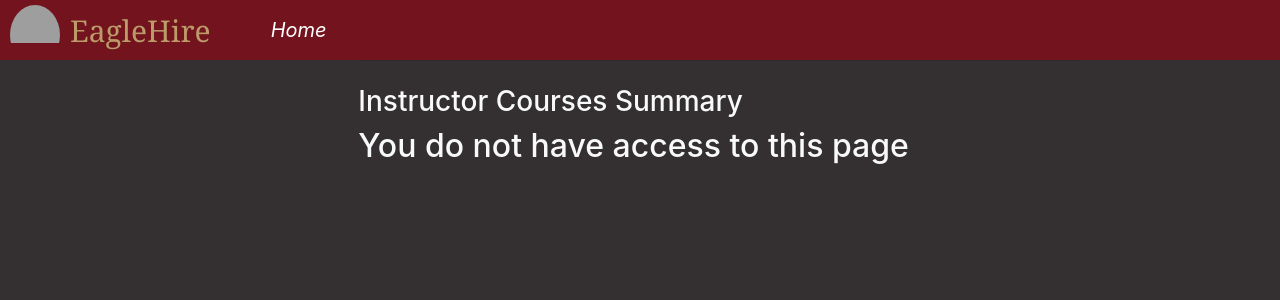
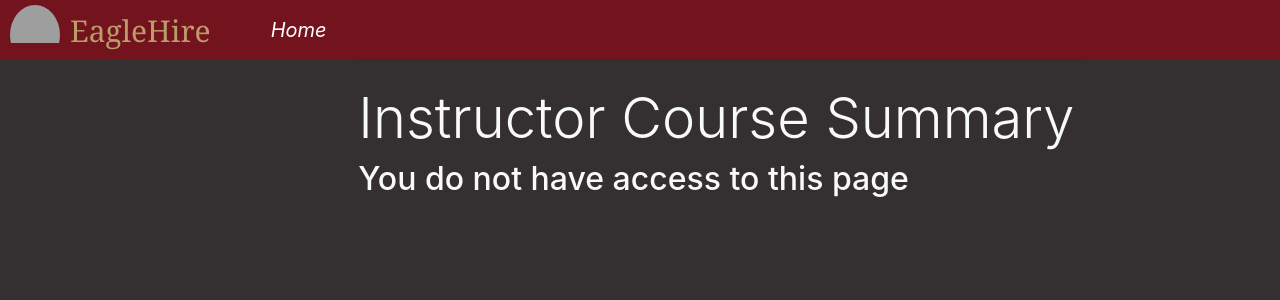
Before and after one commit to CSCI3356Spring2023/TeamFriday-, a Django app: template oursite/main/templates/main/Instructor_Summary.html in a window 1280 px wide. Shown: the top 300 px of the page. Run offline with Django 4.2, Linux system fonts and the light colour scheme; the template is opened without the code that fills it, so the values that code supplies are empty; some libraries are stand-ins or nearby versions; grey boxes are pictures that could not be loaded.

Commit message:
Polishing pages for demo

```diff
--- a/oursite/main/templates/main/Instructor_Summary.html
+++ b/oursite/main/templates/main/Instructor_Summary.html
@@ -24,7 +24,7 @@
 
 
 {%block content%}
-<h3>Instructor Courses Summary</h3>
+<h1 class="display-4">Instructor Course Summary</h1>
 {% if user.is_authenticated %}
     <p>Logged in as {{user}}</p>
     <a href="/create/course" class="btn btn-success">New course</a>
@@ -34,7 +34,7 @@
         <table class="table table-dark table-striped table-bordered table-hover">
             <thead>
               <tr>
-                <th scope="col"><h3>Courses</h3></th>
+                <th scope="col"><h3></h3></th>
                 <th scope="col"><h3>Schedule</h3></th>
                 <th scope="col" class="col-sm-3"><h3>Applications</h3></th>
                 <th scope="col" class="col-sm-1"><h3>Status</h3></th>
@@ -46,7 +46,7 @@
                   <tr>
                   {% for course in courses%}
                       {%if course.user == user%}
-                        <td><p>{{course.course_code}}</p></td>
+                        <td style="text-align: center;"><p>{{course.course_code}}</p></td>
                         <td style="text-align: center;">
                           <p>
                             {% for day in course.days%}
--- a/oursite/main/templates/main/student_apps.html
+++ b/oursite/main/templates/main/student_apps.html
@@ -24,7 +24,7 @@
 
 
 {%block content%}
-<h2>Student Application Summary</h2>
+<h1 class="display-4">Applications</h1>
 {% if user.is_authenticated %}
     <div class="table-responsive-md">
         <table class="table table-dark table-striped table-bordered table-hover">
```
Also changed, not shown: oursite/main/templates/main/home.html (+6 -3 lines).
